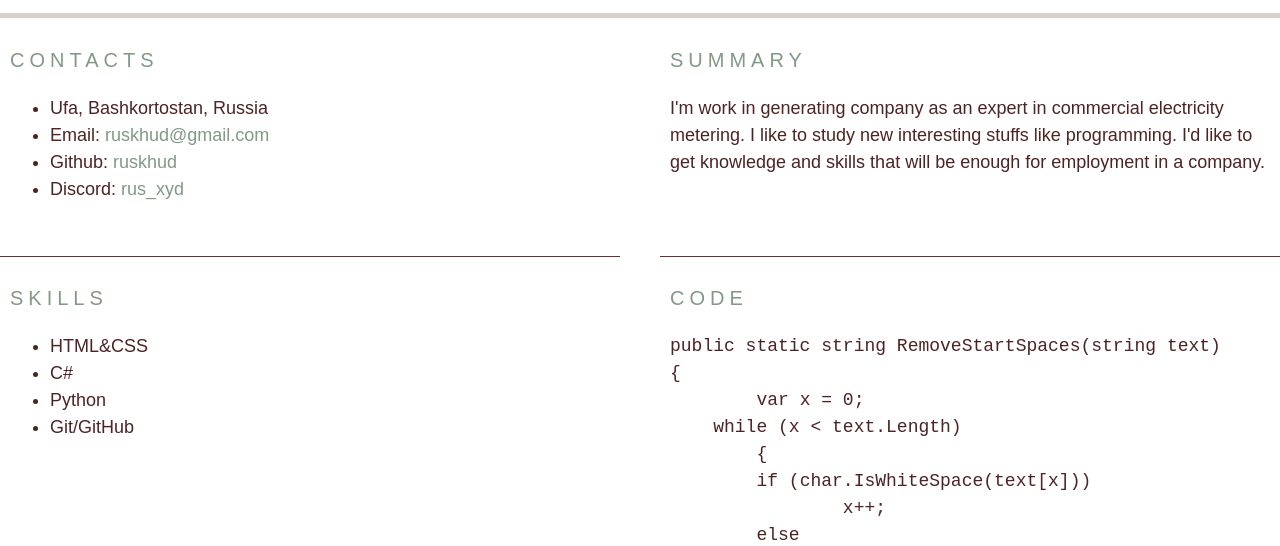
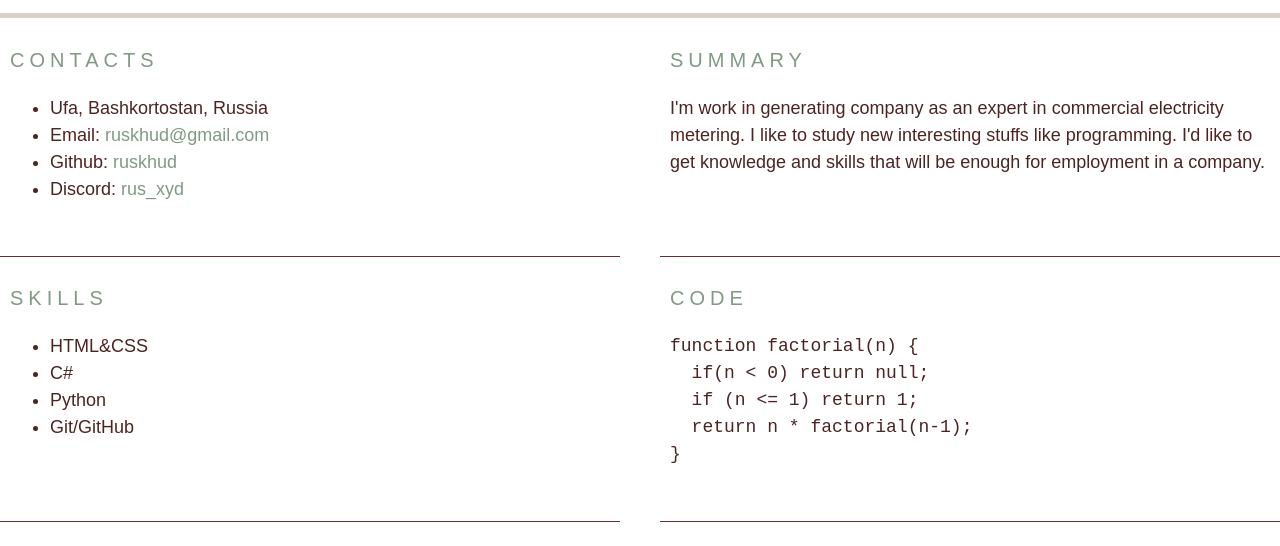
Before and after one commit to ruskhud/rsschool-cv, a plain HTML site: page index.html in a window 1280 px wide. Shown: the part 358-904 px from the top of the page. Drawn offline with Linux system fonts and the light colour scheme.

Commit message:
fix: update index.html

```diff
--- a/index.html
+++ b/index.html
@@ -80,17 +80,10 @@
         </section>
         <section class="section" id="code">
           <h2 class="section-title">Code</h2>
-          <pre class="pre"><code>public static string RemoveStartSpaces(string text)
-{
-	var x = 0;
-    while (x &lt text.Length)
-	{
-    	if (char.IsWhiteSpace(text[x]))
-        	x++;
-        else
-        	break;
-	}
-	return text.Substring(x);
+          <pre class="pre"><code>function factorial(n) {
+  if(n &lt; 0) return null;
+  if (n &lt;= 1) return 1;
+  return n * factorial(n-1);
 }</code></pre>
         </section>
         <section class="section section-education" id="education">
```
